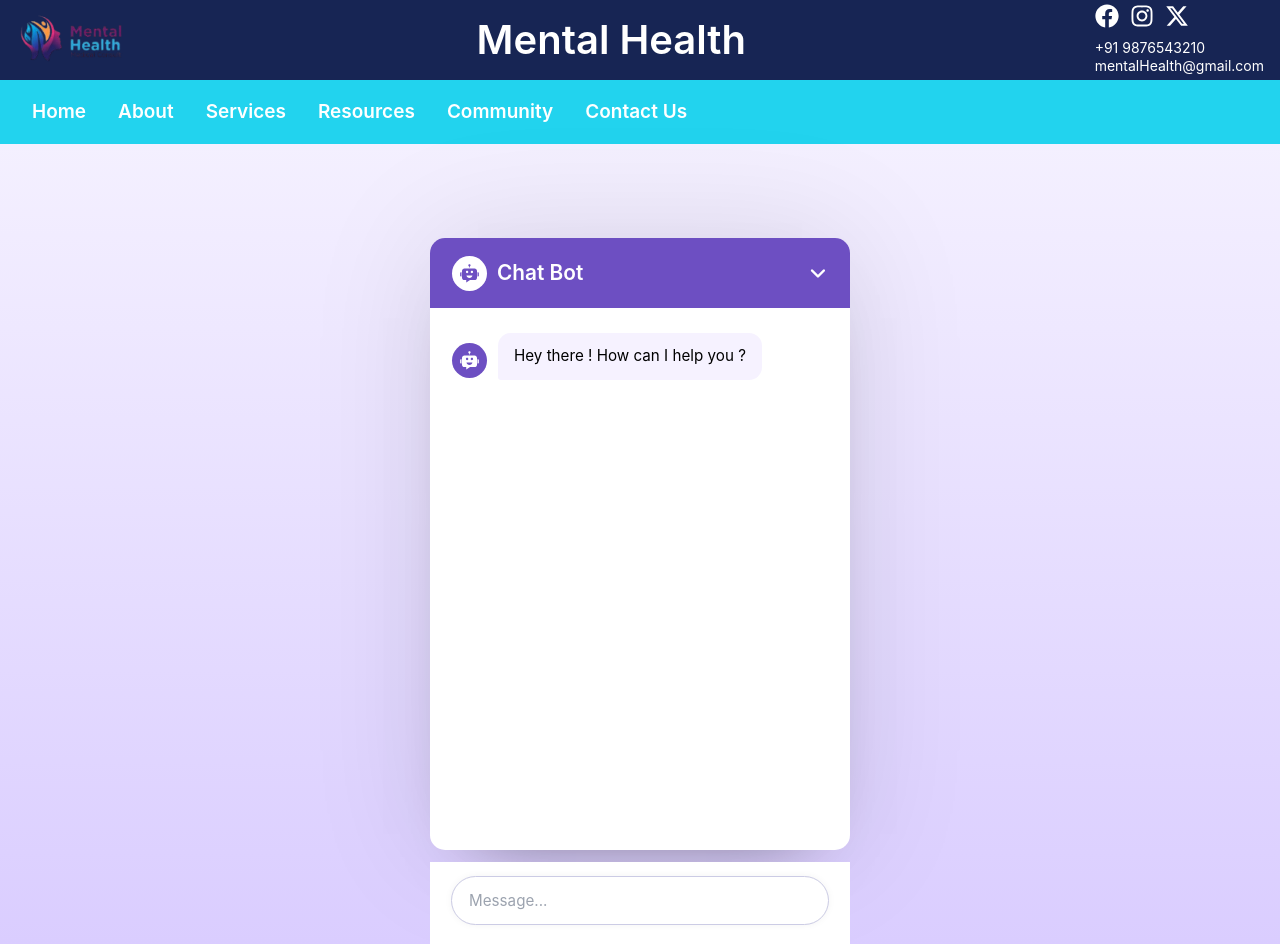
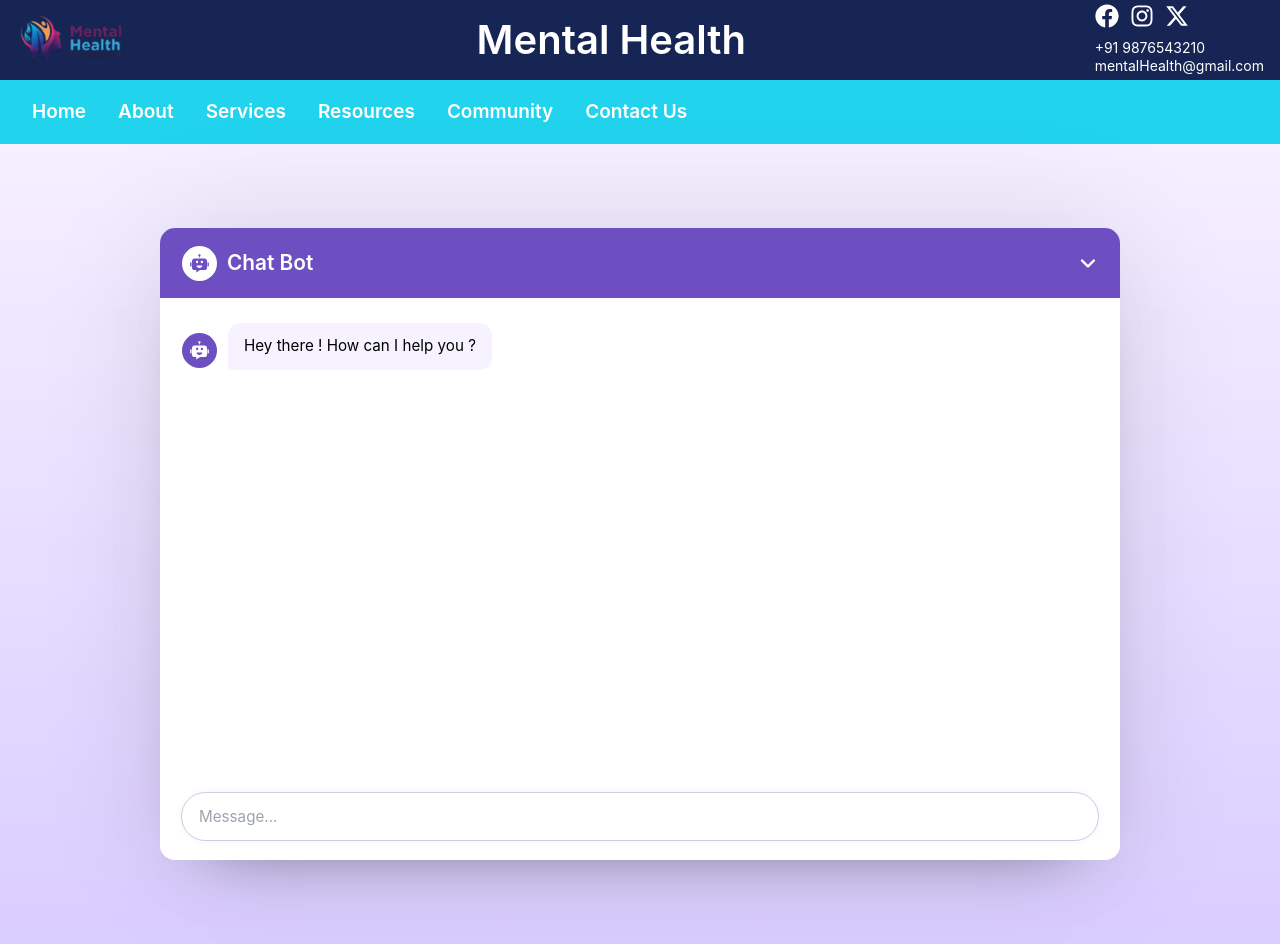
Before and after one commit to Hirak7024/NIELIT_CU_Project, a React (Create React App) app in the folder client/: page /chatBot in a window 1280 px wide. Built offline with nearby package versions, Linux system fonts and the light colour scheme.

Commit message:
Chat Bot CSS changed

```diff
--- a/client/public/index.html
+++ b/client/public/index.html
@@ -33,6 +33,7 @@
         margin: 0;
         padding: 0;
         box-sizing: border-box;
+        font-family: "Inter", sans-serif;
       }
     </style>
   </head>
--- a/client/src/Components/Header.jsx
+++ b/client/src/Components/Header.jsx
@@ -8,7 +8,7 @@ export default function Header() {
   const navigate = useNavigate();
 
   return (
-    <div className='w-full h-[5rem] flex justify-between items-center px-[1rem] bg-blue-950 text-white'>
+    <div className='w-screen h-[5rem] flex justify-between items-center px-[1rem] bg-blue-950 text-white'>
         <img className='w-[7rem] h-[4rem] object-contain cursor-pointer'
         onClick={()=>navigate("/")}
         src="./Assets/Images/mental_health_logo_2.png"
--- a/client/src/Components/Navbar/Navbar.jsx
+++ b/client/src/Components/Navbar/Navbar.jsx
@@ -17,7 +17,7 @@ export default function Navbar() {
   const navigate = useNavigate();
 
   return (
-    <div className='w-[full] h-[4rem] bg-cyan-400'>
+    <div className='w-screen h-[4rem] bg-cyan-400'>
       <ul className='w-full h-full flex gap-[2rem] items-center pl-[2rem]'>
         <li className='NavbarListItems' onClick={()=>navigate("/")}>Home</li>
         <li className='NavbarListItems'>About</li>
--- a/client/src/Pages/ChatBot.jsx
+++ b/client/src/Pages/ChatBot.jsx
@@ -2,10 +2,10 @@ import React, { useEffect, useRef, useState } from 'react'
 import ChatBotIcon from '../Components/ChatBotIcon'
 import ChatForm from '../Components/ChatForm'
 import ChatMessage from '../Components/ChatMessage'
+import "../index.css";
 
 const ChatBot = () => {
   const [chatHistory, setChatHistory] = useState([]);
-  const [showChatBot, setShowChatBot] = useState(false);
   const chatBodyRef = useRef();
 
   const generateBotResponse = async (history) => {
@@ -50,10 +50,6 @@ const ChatBot = () => {
 
   return (
     <div className="container">
-      {/* <button onClick={() => setShowChatBot(prev => !prev)} id='chatbot_toggler'>
-        <span className="material-symbols-rounded">mode_comment</span>
-        <span className="material-symbols-rounded">close</span>
-      </button> */}
       <div className="chatbot_popup">
         {/* Chatbot Header */}
         <div className="chat_header">
@@ -61,7 +57,7 @@ const ChatBot = () => {
             <ChatBotIcon />
             <h2 className="logo_text">Chat Bot</h2>
           </div>
-          <button onClick={() => setShowChatBot(prev => !prev)} className="material-symbols-rounded">keyboard_arrow_down</button>
+          <button className="material-symbols-rounded">keyboard_arrow_down</button>
         </div>
 
         {/* Chatbot Body */}
--- a/client/src/Pages/ConsultationForm.jsx
+++ b/client/src/Pages/ConsultationForm.jsx
@@ -78,7 +78,7 @@ export default function ConsultationForm() {
 
 
   return (
-    <div className='w-screen h-fit flex items-center justify-center bg-amber-50'>
+    <div className='w-screen h-full flex items-center justify-center bg-amber-50'>
       <div className='bg-white w-[60vw] mt-[2rem] mb-[3rem] shadow-md rounded-md'>
         <form onSubmit={handleSubmit} className='flex flex-col gap-y-[1.5rem] px-[2rem] pt-[1rem] pb-[2.5rem]'>
           <h1 className='text-[30px] font-medium text-center'>Basic Contact and Mental Health Consultation Form</h1>
--- a/client/src/index.css
+++ b/client/src/index.css
@@ -5,58 +5,9 @@
 /* Importing Google Fonts - Inter */
 @import url("https://fonts.googleapis.com/css2?family=Inter:opsz,wght@14..32,100..900&display=swap");
 
-* {
-  margin: 0;
-  padding: 0;
-  box-sizing: border-box;
-  font-family: "Inter", sans-serif;
-}
-
-/* body {
-  width: 100vw;
-  height: 100vh;
-  display: flex;
-  align-items: center;
-  justify-content: center;
-  background: linear-gradient(#f4f0ff, #dacdff);
-} */
-
-/* #chatbot_toggler {
-  position: fixed;
-  bottom: 30px;
-  right: 35px;
-  border: none;
-  height: 50px;
-  width: 50px;
-  display: flex;
-  cursor: pointer;
-  border-radius: 50%;
-  background: #6d4fc2;
-  align-items: center;
-  justify-content: center;
-  transition: all 0.2s ease;
-}
-
-#chatbot_toggler span {
-  position: absolute;
-  color: #fff;
-}
-
-.container.show-chatbot #chatbot_toggler {
-  transform: rotate(90deg);
-}
-#chatbot_toggler span:last-child,
-.container.show-chatbot #chatbot_toggler span:first-child {
-  opacity: 0;
-}
-
-.container.show-chatbot #chatbot_toggler span:last-child {
-  opacity: 1;
-} */
 .container{
     width: 100vw;
     height: 100vh;
-    position: relative;
     display: flex;
     align-items: center;
     justify-content: center;
@@ -64,27 +15,14 @@
 }
 
 .chatbot_popup {
-  /* position: fixed; */
-  /* opacity: 0; */
-  /* pointer-events: none; */
-  /* bottom: 90px; */
-  /* right: 35px; */
-  width: 420px;
-  /* transform: scale(0.2); */
+  width: 75vw;
+  position: relative;
   overflow: hidden;
   background: #fff;
   border-radius: 15px;
-  /* transform-origin: bottom right; */
   box-shadow: 0 0 128px 0 rgba(0, 0, 0, 0.1),
     0 32px 64px -48px rgba(0, 0, 0, 0.5);
-  /* transition: all 0.1s ease; */
 }
-
-/* .container.show-chatbot .chatbot_popup {
-  opacity: 1;
-  pointer-events: auto;
-  transform: scale(1);
-} */
 
 .chatbot_popup .chat_header {
   display: flex;
@@ -137,8 +75,8 @@
 
 .chat_body {
   padding: 25px 22px;
-  width: 420px;
-  height: 460px;
+  width: 100%;
+  height: 30rem;
   overflow-y: auto;
   display: flex;
   flex-direction: column;
@@ -172,7 +110,7 @@
 
 .chat_body .message .message_text {
   padding: 12px 16px;
-  max-width: 75%;
+  max-width: 85%;
   word-wrap: break-word;
   white-space: pre-line;
   font-size: 0.95rem;
@@ -197,7 +135,7 @@
 .chat_footer {
   position: absolute;
   bottom: 0;
-  width: 420px;
+  width: 100%;
   background: #fff;
   padding: 15px 22px 20px;
 }
```
Also changed, not shown: 2 other files (tests, documents, lock files or other folders).
